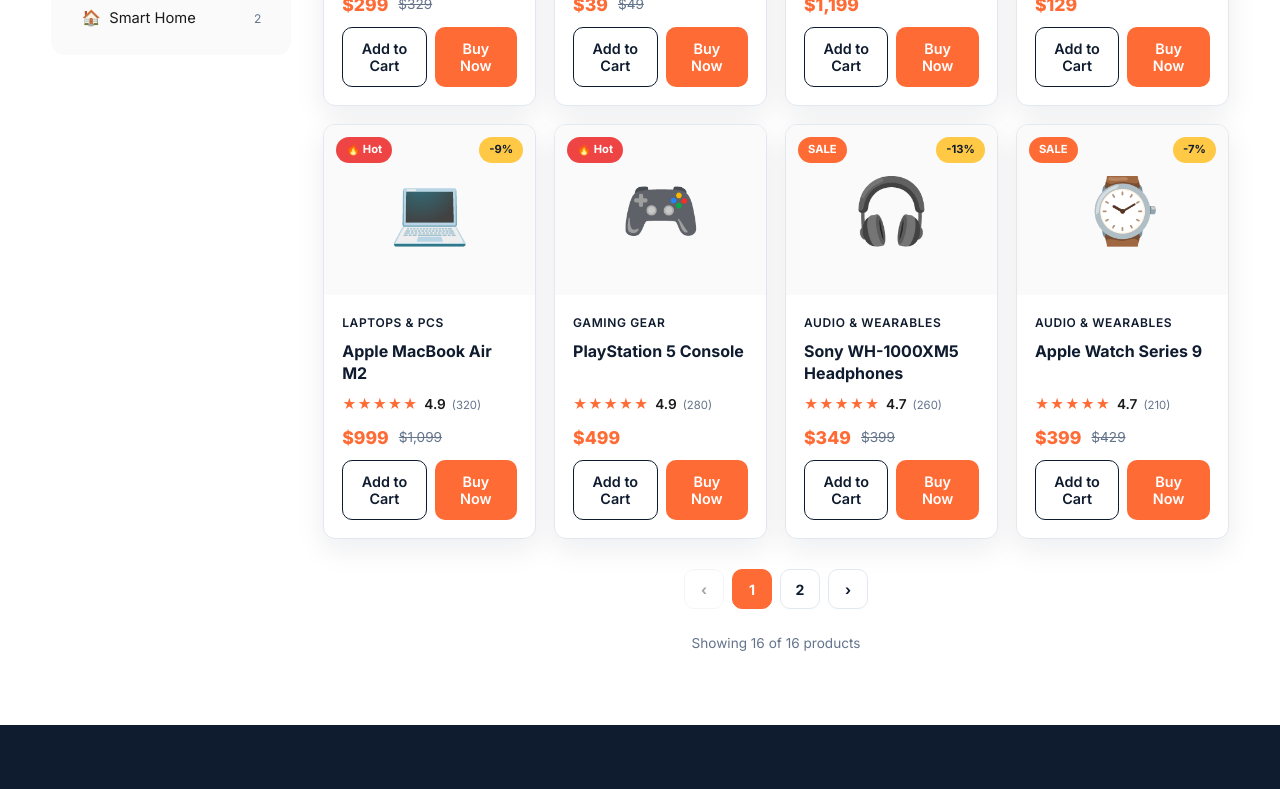
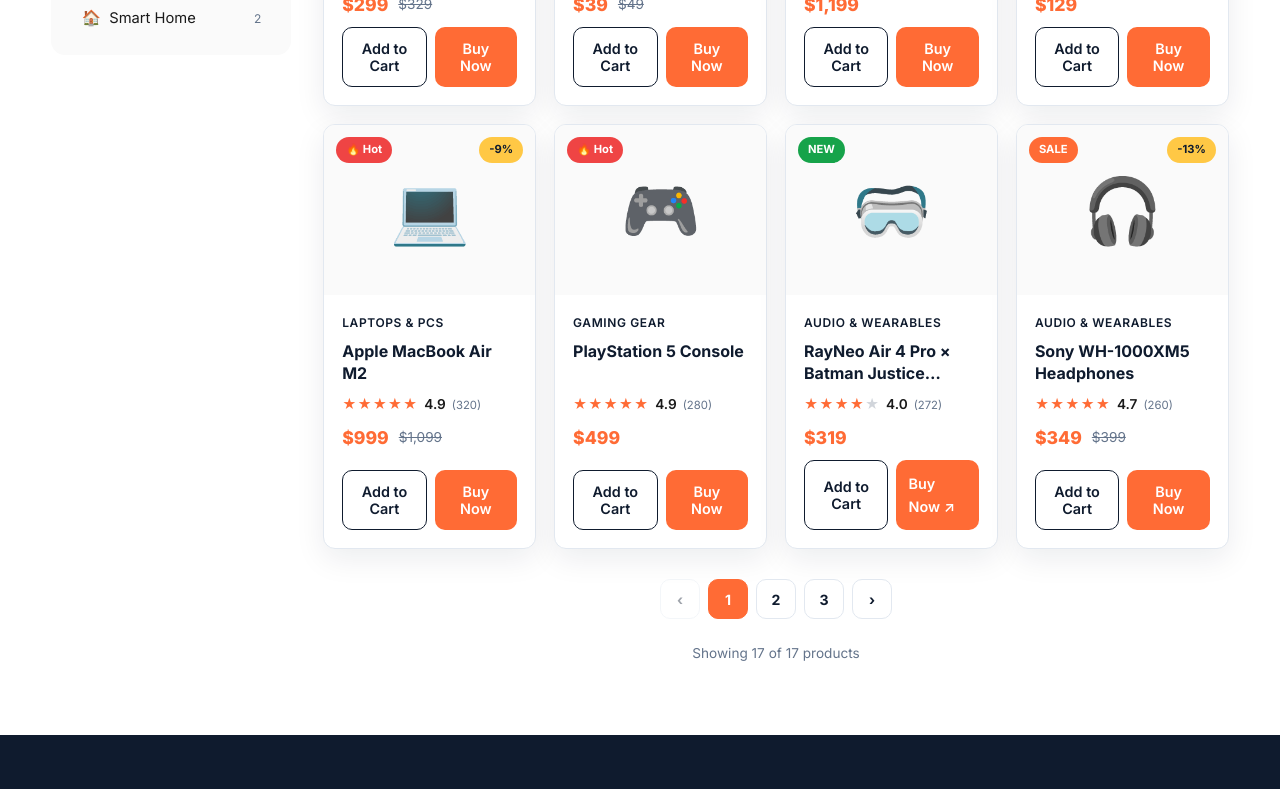
Before and after one commit to jibonhossain752-ctrl/technest-bd, a Next.js app: page /shop in a window 1280 px wide. Shown: the part 540-1329 px from the top of the page. Built offline with nearby package versions, Linux system fonts and the light colour scheme.

Commit message:
Add RayNeo Batman Air 4 Pro AR glasses affiliate product

```diff
--- a/src/components/ProductCard.tsx
+++ b/src/components/ProductCard.tsx
@@ -31,10 +31,12 @@
     router.push('/checkout')
   }
 
+  const buyNowLabel = product.buyUrl ? 'Buy Now ↗' : 'Buy Now'
+
   return (
     <article className="product-card">
       <Link
-        href={`/product/${product.slug}`}
+        href={product.buyUrl ?? `/product/${product.slug}`}
         className="product-img"
         aria-label={product.name}
       >
@@ -58,7 +60,10 @@
         >
           {product.category}
         </Link>
-        <Link href={`/product/${product.slug}`} className="product-name">
+        <Link
+          href={product.buyUrl ?? `/product/${product.slug}`}
+          className="product-name"
+        >
           {product.name}
         </Link>
         <RatingStars rating={product.rating} reviews={product.reviews} />
@@ -76,13 +81,24 @@
           >
             Add to Cart
           </button>
+          {product.buyUrl ? (
+            <a
+              href={product.buyUrl}
+              target="_blank"
+              rel="noopener noreferrer sponsored"
+              className="buy-now"
+            >
+              {buyNowLabel}
+            </a>
+          ) : (
             <button
               type="button"
               className="buy-now"
               onClick={handleBuyNow}
             >
-            Buy Now
+              {buyNowLabel}
             </button>
+          )}
         </div>
       </div>
     </article>
--- a/src/data/products.ts
+++ b/src/data/products.ts
@@ -14,6 +14,7 @@
   isNew?: boolean
   description: string
   features: string[]
+  buyUrl?: string
 }
 
 export const PRODUCTS: Product[] = [
@@ -359,6 +360,29 @@
       'Video calling support',
     ],
   },
+  {
+    id: 'p17',
+    slug: 'rayneo-air-4-pro-batman-justice',
+    name: 'RayNeo Air 4 Pro × Batman Justice Edition AR Glasses',
+    category: 'Audio & Wearables',
+    categorySlug: 'audio-wearables',
+    price: 319,
+    image: '🥽',
+    badge: 'new',
+    rating: 4.0,
+    reviews: 272,
+    isNew: true,
+    description:
+      'Collector-grade Batman-themed AR/XR glasses with HDR10, Bang & Olufsen quad-speaker audio, 201" virtual display and the Vision 4000 chip with AI SDR-to-HDR conversion.',
+    features: [
+      'HDR10 with 1200 nits brightness and AI SDR-to-HDR conversion',
+      '201" virtual display powered by the Vision 4000 chip',
+      'Bang & Olufsen quad-speaker 360° audio system',
+      'USB-C plug & play for iPhone 17/16/15, Android, Switch 2, PS5, Steam Deck',
+      'Limited Justice Edition with matte Bat Shade collector lens shade',
+    ],
+    buyUrl: 'https://amzn.to/4hhLNwI',
+  },
 ]
 
 export interface ShopView {
```
Also changed, not shown: src/components/ProductDetail.tsx (+20 -9 lines). Lines whose indentation alone changed are shown as unchanged.
